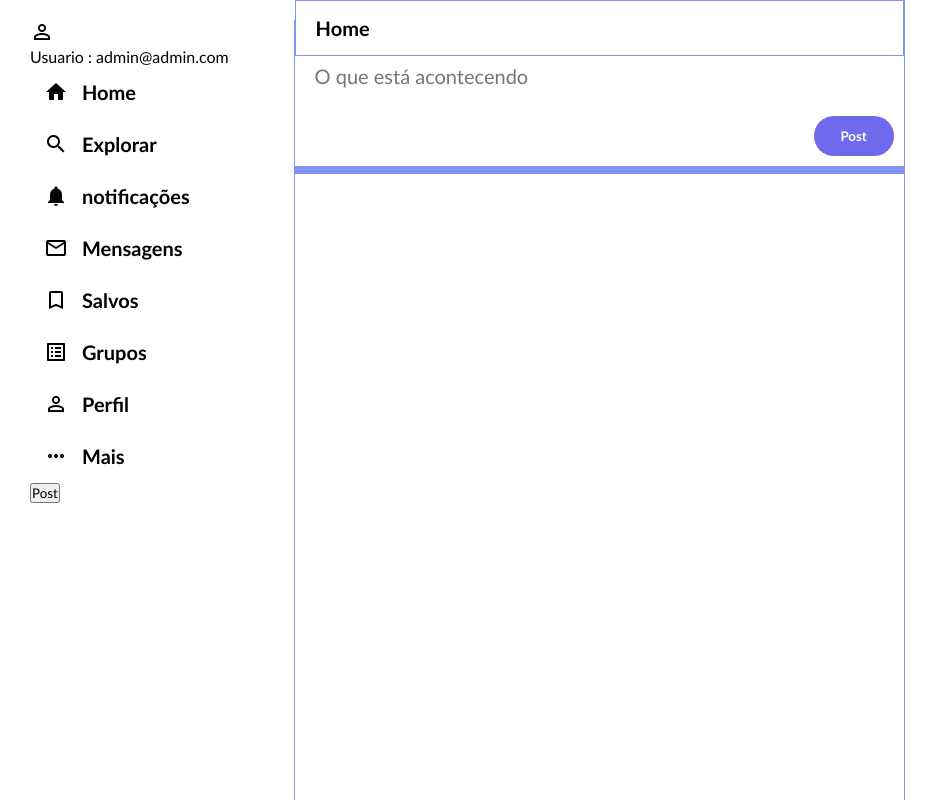
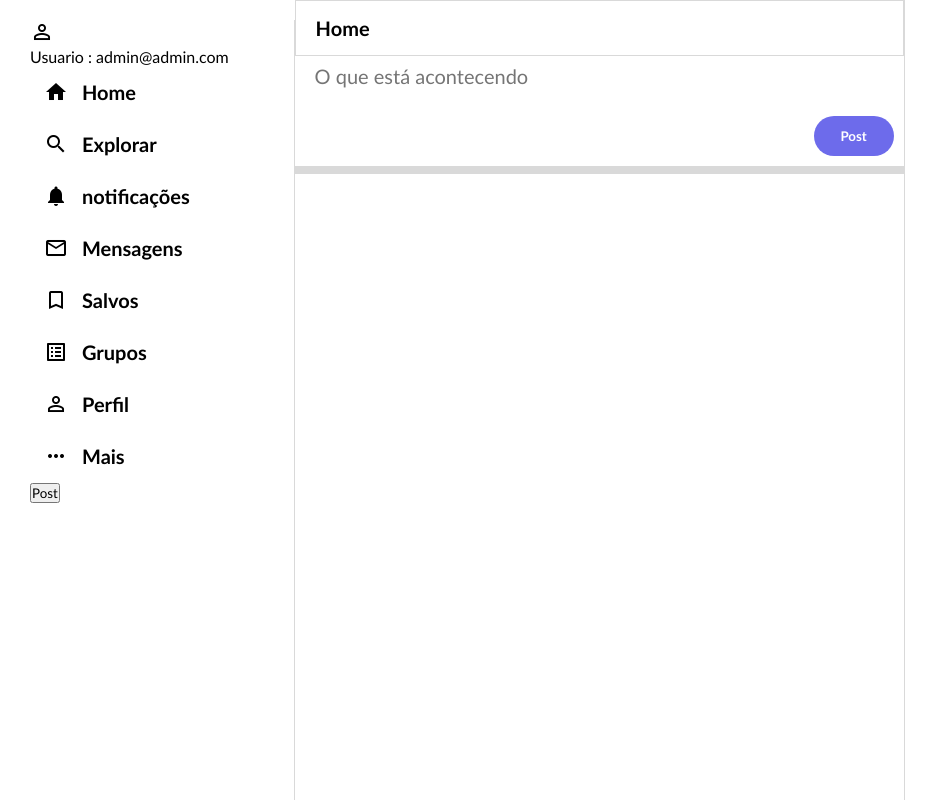
Before and after one commit to codebr01/Rede-Ufpi, a Django app: template app_rede_ufpi/templates/redeufpi/tela_inicial.html in a window 1280 px wide. Shown: the whole page, without its empty margins (0-938 px from the left). Run offline with Django 4.2, Linux system fonts and the light colour scheme; the template is opened without the code that fills it, so the values that code supplies are empty; a user stored in the database is signed in.

Commit message:
Concertando erro

```diff
--- a/static/css/telainicial.css
+++ b/static/css/telainicial.css
@@ -6,7 +6,7 @@
 }
 body{
     --site-color: #6D6BEB;
-    --site-background: #8293F0;
+    --site-background: #D9D9D9;
 }
 body{
     display: flex;
```
